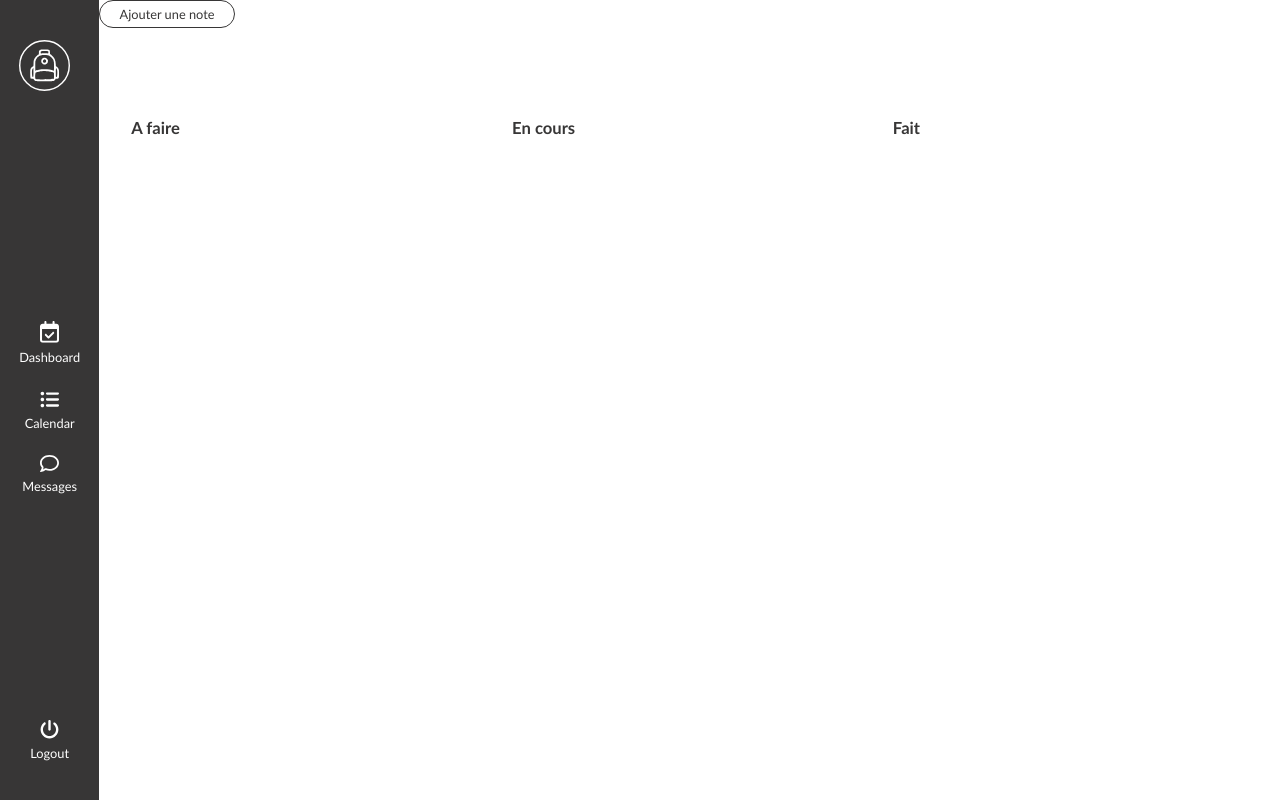
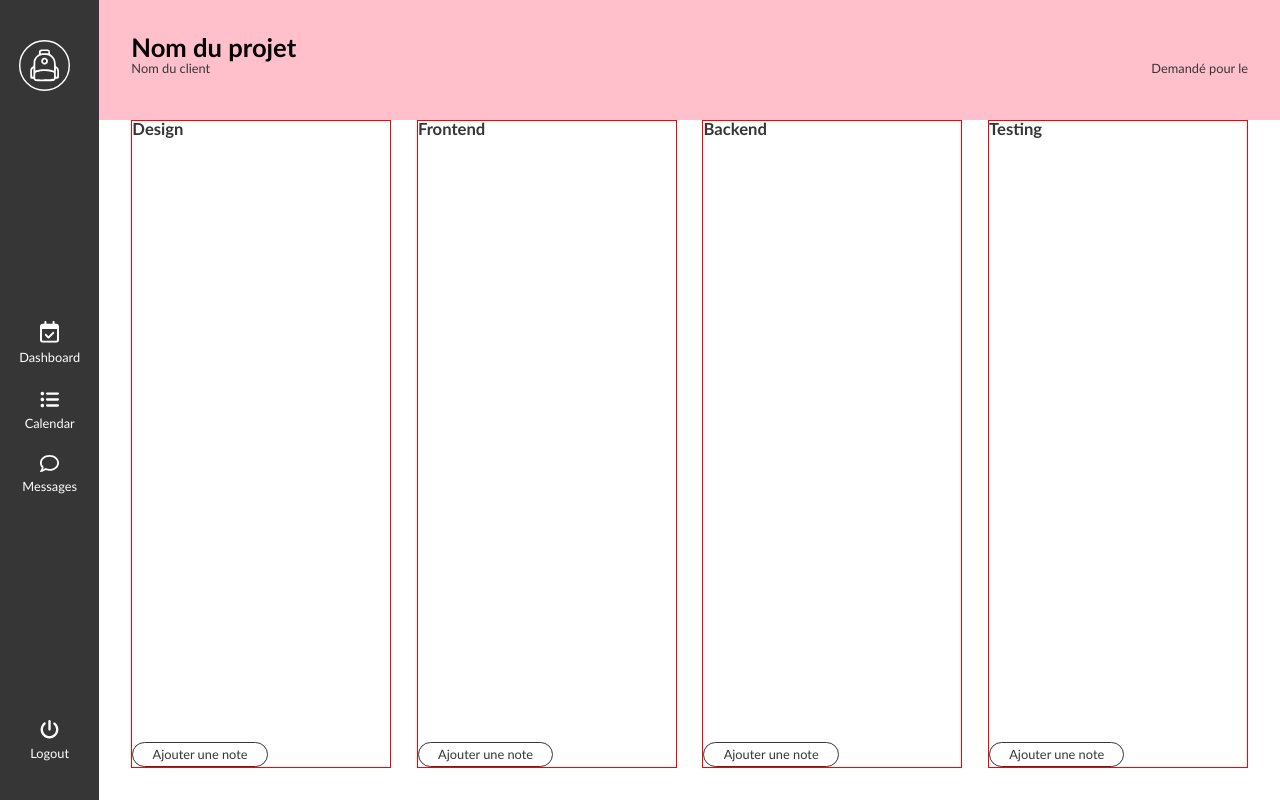
Before and after one commit to mathoos/task-manager, a React (Create React App) app: page / in a window 1280 px wide. Built offline with nearby package versions, Linux system fonts and the light colour scheme.

Commit message:
button per bloc

```diff
--- a/src/components/Header.js
+++ b/src/components/Header.js
@@ -1,10 +1,15 @@
 import React from 'react';
 import "./Header.scss";
 
-function Header({ setIsFormVisible }) {
+function Header() {
     return (
         <div className="header">
-            <button className="bouton bouton_add" onClick={() => setIsFormVisible(true)}>Ajouter une note</button>
+            <h1>Nom du projet</h1>
+            <div className="header_txt">
+                <p>Nom du client</p>
+                <p>Demandé pour le </p>
+            </div>
+
         </div>
     );
 }
--- a/src/components/Header.scss
+++ b/src/components/Header.scss
@@ -3,4 +3,11 @@
 .header{
     width : 100%;
     height : 15vh;
+    padding : 2.5vw;
+    background-color: pink;
+
+    &_txt{
+        display : flex;
+        justify-content: space-between;
+    }
 }
--- a/src/components/NotesContainer.js
+++ b/src/components/NotesContainer.js
@@ -2,7 +2,7 @@ import React from 'react';
 import Note from './Note';
 import "./NotesContainer.scss";
 
-function NotesContainer({ title, containerType, notes, handleNoteClick, handleDragStart, handleDragEnd, handleDrop }) {
+function NotesContainer({ title, containerType, notes, handleNoteClick, handleDragStart, handleDragEnd, handleDrop, handleShowForm }) {
     return (
         <div className="bloc" onDrop={() => handleDrop(containerType)} onDragOver={(e) => e.preventDefault()}>
             <div className="bloc_title">
@@ -19,6 +19,7 @@ function NotesContainer({ title, containerType, notes, handleNoteClick, handleDr
                     />
                 ))}
             </div>
+                <button className="bouton bouton_add" onClick={() => handleShowForm(containerType)}>Ajouter une note</button>
         </div>
     );
 }
--- a/src/components/NotesContainer.scss
+++ b/src/components/NotesContainer.scss
@@ -4,8 +4,9 @@
     display : flex;
     flex-direction: column;
     gap : 2.5vh;
-    width : calc(100% / 3);
+    width : calc(100% / 4);
     height: 100%;
+    border : 1px solid red;
 
     &_title{
 
@@ -22,6 +23,7 @@
         overflow-y: auto;
         padding-right : 10px;
 
+
         &::-webkit-scrollbar {
             width: 3px;
         }
--- a/src/pages/Home.js
+++ b/src/pages/Home.js
@@ -25,9 +25,10 @@ const personPhotos = {
 };
 
 const noteContainers = [
-    { title: "A faire", containerType: "A faire" },
-    { title: "En cours", containerType: "En cours" },
-    { title: "Fait", containerType: "Fait" }
+    { title: "Design", containerType: "Design" },
+    { title: "Frontend", containerType: "Frontend" },
+    { title: "Backend", containerType: "Backend" },
+    { title: "Testing", containerType: "Testing" }
 ];
 
 function Home() {
@@ -36,11 +37,18 @@ function Home() {
     const [isFormVisible, setIsFormVisible] = useState(false);
     const [selectedNote, setSelectedNote] = useState(null);
     const [selectedNoteId, setSelectedNoteId] = useState(null);
+    const [selectedContainerType, setSelectedContainerType] = useState(null);
+
+    const handleShowForm = (containerType) => {
+        setIsFormVisible(true);
+        setSelectedContainerType(containerType);
+    };
 
     const handleAddNote = (newNote) => {
-        const updatedNotes = [...notes, { ...newNote, container: "A faire" }];
+        const updatedNotes = [...notes, { ...newNote, container: selectedContainerType }]; // Utiliser le type de conteneur sélectionné pour ajouter la note
         setNotes(updatedNotes);
-        dispatch(addNote({ ...newNote, container: "A faire" }));
+        dispatch(addNote({ ...newNote, container: selectedContainerType }));
+        setIsFormVisible(false); // Masquer le formulaire une fois que la note est ajoutée
     };
 
     const handleNoteClick = (note) => {
@@ -83,7 +91,7 @@ function Home() {
 
             <div className="container">
 
-                <Header setIsFormVisible={setIsFormVisible} />
+                <Header/>
 
                 {isFormVisible && (
                     <Form
@@ -104,6 +112,7 @@ function Home() {
                             handleDragStart={handleDragStart}
                             handleDragEnd={handleDragEnd}
                             handleDrop={handleDrop}
+                            handleShowForm={handleShowForm}
                         />
                     ))}
                 </div>
--- a/src/style/_characters.scss
+++ b/src/style/_characters.scss
@@ -8,6 +8,9 @@ p, a, button{
     padding : 0;
 }
 
+h1{
+    font-size : 2vw;
+}
 
 h2{
     line-height : 1;
```
